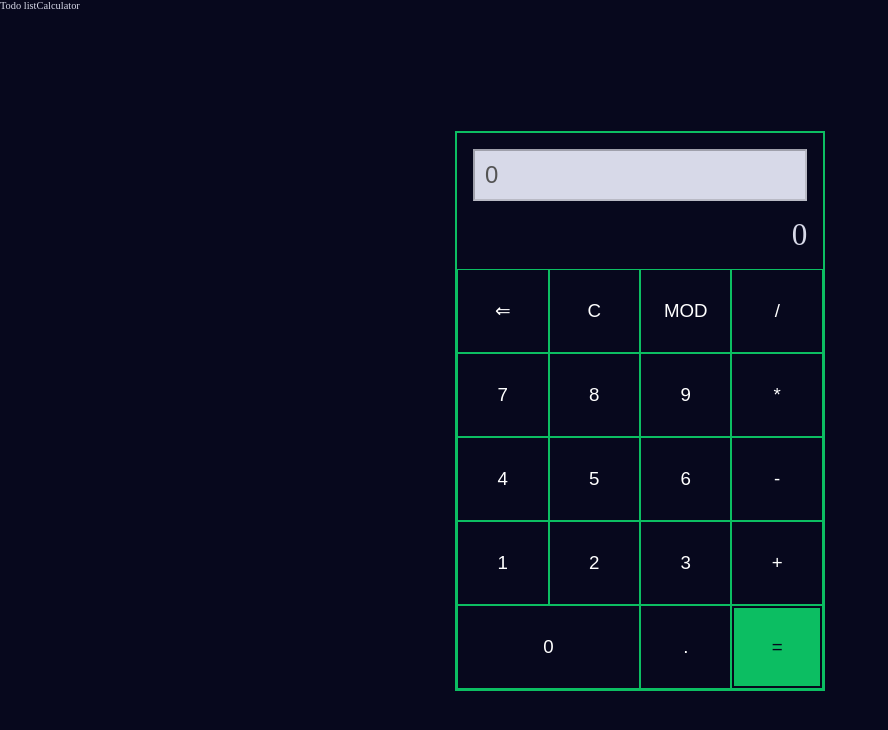
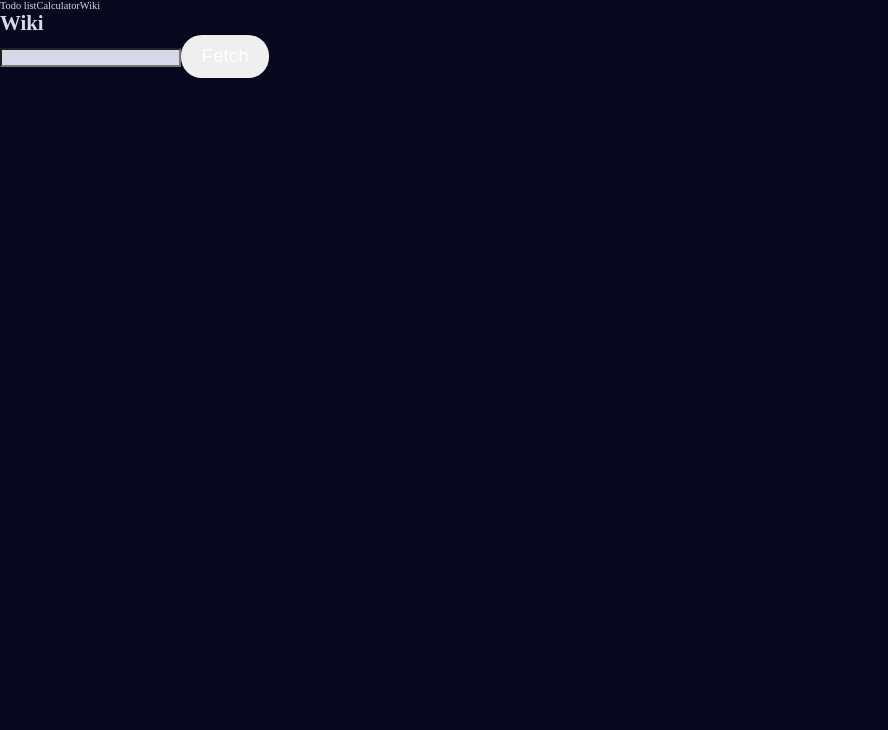
Before and after one commit to myrahkis/simples-w-vue, a Vue app: page / in a window 1280 px wide. Shown: the top 730 px of the page, without its empty margins (0-888 px from the left). Built offline with nearby package versions, Linux system fonts and the light colour scheme.

Commit message:
started simple wiki clone (fetch data and structure)

```diff
--- a/package.json
+++ b/package.json
@@ -1,9 +1,12 @@
 {
   "name": "todo-list",
+  "homepage": "https://myrahkis.github.io/simples-w-vue/",
   "version": "0.0.0",
   "private": true,
   "type": "module",
   "scripts": {
+    "predeploy": "npm run build",
+    "deploy": "gh-pages -d dist",
     "dev": "vite",
     "build": "vite build",
     "preview": "vite preview",
@@ -20,6 +23,7 @@
     "@vue/eslint-config-prettier": "^10.1.0",
     "eslint": "^9.14.0",
     "eslint-plugin-vue": "^9.30.0",
+    "gh-pages": "^6.3.0",
     "prettier": "^3.3.3",
     "vite": "^6.0.5",
     "vite-plugin-vue-devtools": "^7.6.8"
--- a/src/App.vue
+++ b/src/App.vue
@@ -1,18 +1,21 @@
 <script setup>
 import { ref } from 'vue'
 import TodoListPage from './pages/TodoListPage.vue'
-import CalculatorPage from './pages/CalculatorPage.vue';
+import CalculatorPage from './pages/CalculatorPage.vue'
+import WikiWannaBe from './pages/WikiWannaBe.vue'
 
-const page = ref('calculator')
+const page = ref('wiki')
 </script>
 
 <template>
   <nav>
     <a @click="() => (page = 'todo-list')">Todo list</a>
     <a @click="() => (page = 'calculator')">Calculator</a>
+    <a @click="() => (page = 'wiki')">Wiki</a>
   </nav>
   <TodoListPage v-if="page === 'todo-list'" />
   <CalculatorPage v-if="page === 'calculator'" />
+  <WikiWannaBe v-if="page === 'wiki'" />
 </template>
 
 <style scoped></style>
--- a/src/pages/CalculatorPage.vue
+++ b/src/pages/CalculatorPage.vue
@@ -82,7 +82,7 @@ function doneCalculating() {
   display: grid;
   grid-template-columns: repeat(4, 1fr);
   grid-template-rows: 1fr auto repeat(5, 1fr);
-  max-width: 45%;
+  max-width: 90%;
   justify-content: center;
   border: 2px solid var(--neon-green-color);
 }
@@ -92,6 +92,7 @@ function doneCalculating() {
   margin: 1.5rem;
   padding: 1rem;
   font-size: 2.3rem;
+  text-align: right;
 }
 .result-cell {
   grid-column: 1 / -1;
--- /dev/null
+++ b/src/pages/WikiWannaBe.vue
@@ -0,0 +1,53 @@
+<script setup>
+import { ref } from 'vue'
+
+const searchQuery = ref('')
+const searchResult = ref([])
+const isLoading = ref(false)
+const error = ref(null)
+
+const url =
+  'https://ru.wikipedia.org/w/api.php?action=query&list=search&prop=info&inprop=url&format=json&origin=*&srlimit=50'
+
+async function fetchFromWiki(query) {
+  try {
+    isLoading.value = true
+
+    const res = await fetch(`${url}&srsearch=${query}`)
+
+    if (!res.ok) throw new Error("Couldn't fetch search data.")
+
+    const data = await res.json()
+
+    if (data.query.search.length === 0) throw new Error(`${query} couldn't be found.`)
+
+    searchResult.value = data.query.search
+    error.value = ''
+  } catch (err) {
+    console.error(err.message)
+    error.value = err.message
+  } finally {
+    isLoading.value = false
+  }
+}
+
+function submitHandle() {
+  if (searchQuery.value === '') return
+
+  fetchFromWiki(searchQuery.value)
+}
+</script>
+
+<template>
+  <h1>Wiki</h1>
+  <form @submit.prevent="submitHandle">
+    <input type="text" v-model="searchQuery" />
+    <button type="submit">Fetch</button>
+  </form>
+
+  <ul>
+    <li v-for="result in searchResult" :key="result.pageid">
+      {{ result.title }}
+    </li>
+  </ul>
+</template>
--- a/vite.config.js
+++ b/vite.config.js
@@ -15,4 +15,5 @@ export default defineConfig({
       '@': fileURLToPath(new URL('./src', import.meta.url))
     },
   },
+  base: "/simples-w-vue/"
 })
```
Also changed, not shown: 1 other file (tests, documents, lock files or other folders).
